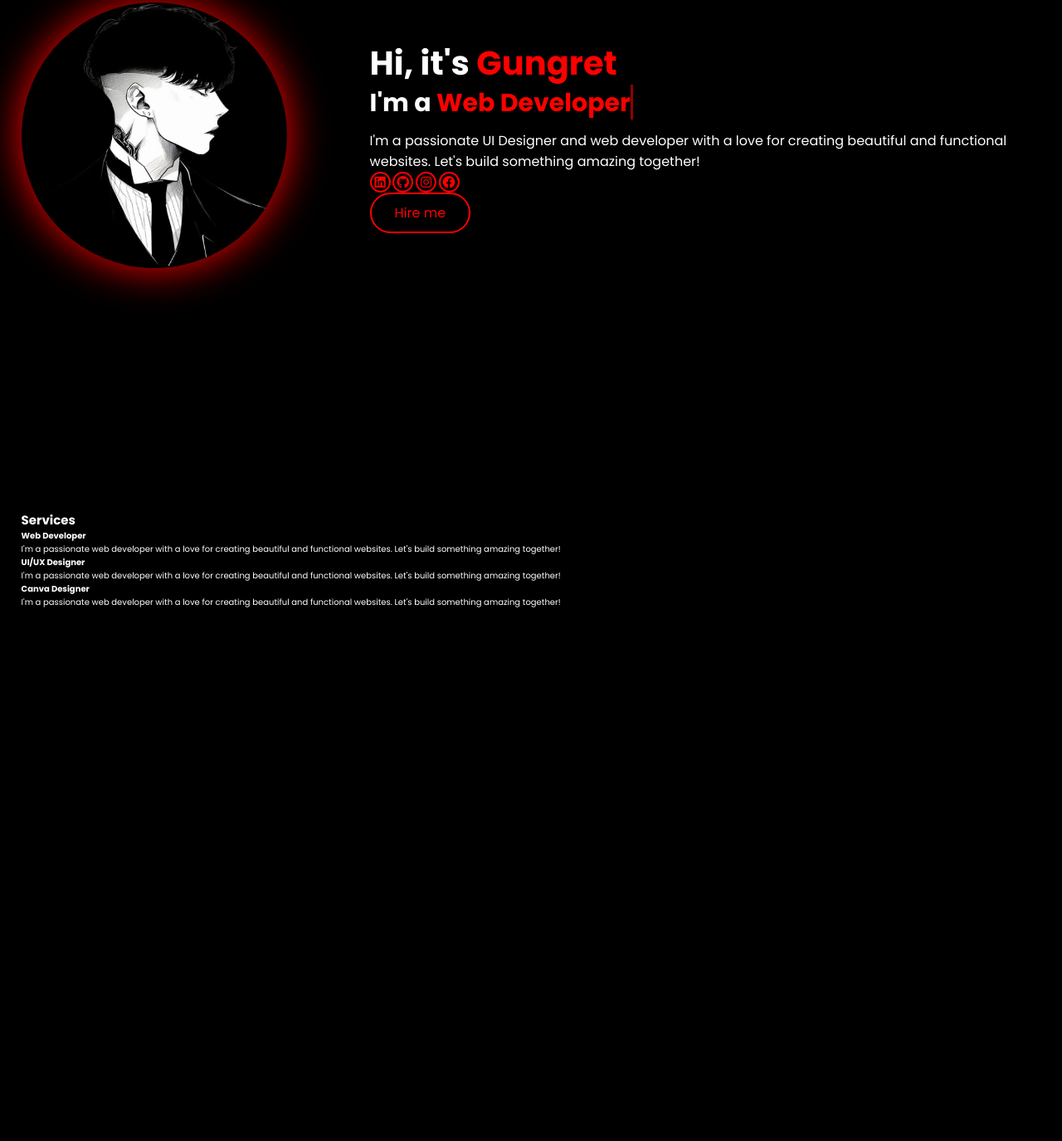
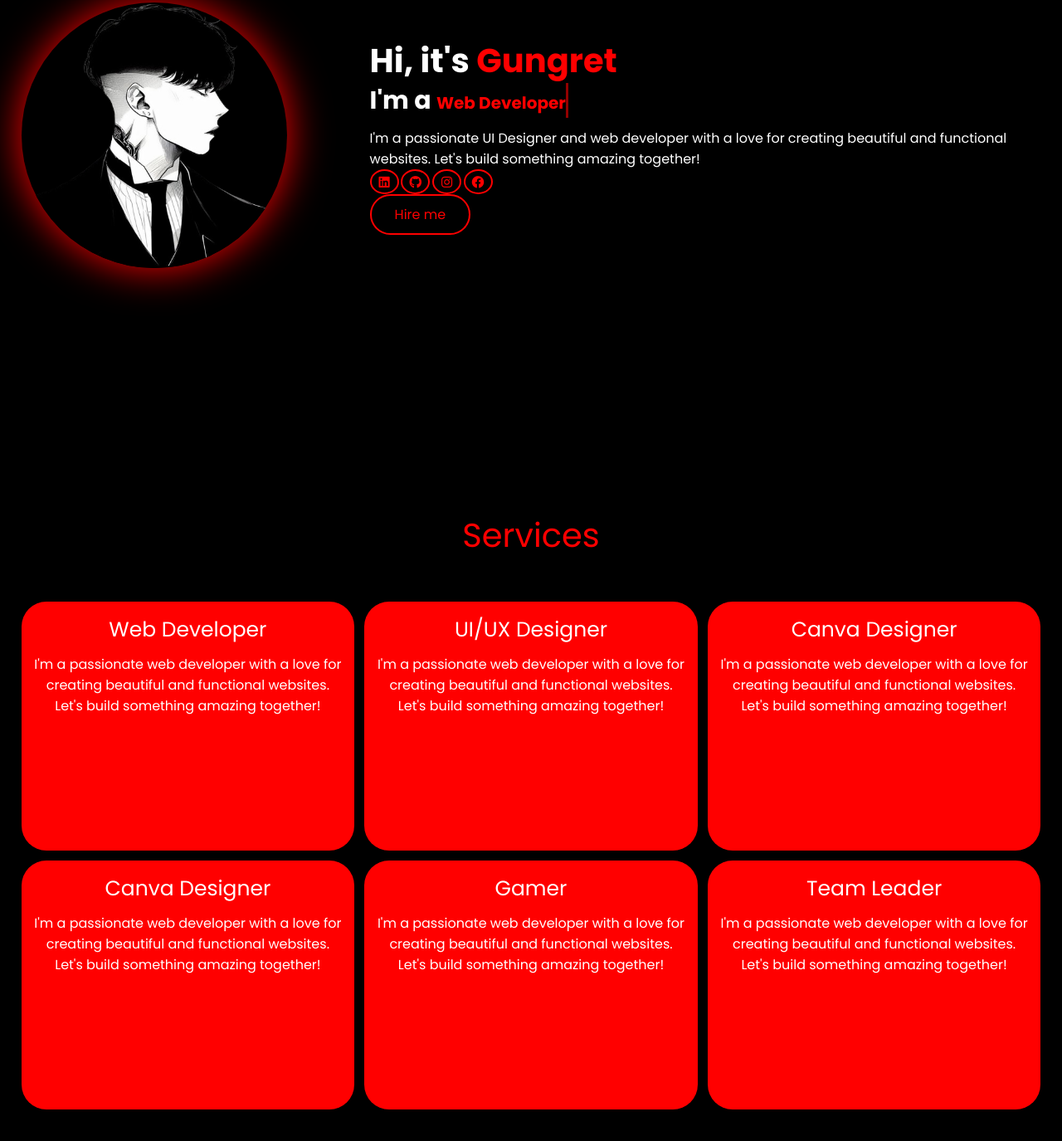
Before and after one commit to glitch-samson/My-Portfolio, a plain HTML site: page index.html in a window 1280 px wide. Shown: the part 235-1610 px from the top of the page at 83% size. Drawn offline with Linux system fonts and the light colour scheme.

Commit message:
third commit

```diff
--- a/index.html
+++ b/index.html
@@ -75,6 +75,34 @@
                     </p>
                 </div>
             </div>
+
+            <div class="service-box">
+                <div class="service-info">
+                    <h4>Canva Designer</h4>
+                    <p>I'm a passionate web developer with a love
+                       for creating beautiful and functional websites.
+                       Let's build something amazing together!
+                    </p>
+                </div>
+            </div>
+            <div class="service-box">
+                <div class="service-info">
+                    <h4>Gamer</h4>
+                    <p>I'm a passionate web developer with a love
+                       for creating beautiful and functional websites.
+                       Let's build something amazing together!
+                    </p>
+                </div>
+            </div>
+            <div class="service-box">
+                <div class="service-info">
+                    <h4>Team Leader</h4>
+                    <p>I'm a passionate web developer with a love
+                       for creating beautiful and functional websites.
+                       Let's build something amazing together!
+                    </p>
+                </div>
+            </div>
         </div>
     </section>
 
--- a/style.css
+++ b/style.css
@@ -70,7 +70,7 @@ nav a.active {
     position: relative;
 }
 
-@media(max-width:900px) {
+@media(max-width:895px) {
     nav {
         position: fixed;
         display: none;
@@ -104,6 +104,7 @@ nav a.active {
 
     .hamburger {
         display: block;
+        display: inline;
     }
 }
 
@@ -162,8 +163,8 @@ span {
     display: inline-flex;
     justify-content: center;
     align-items: center;
-    width: 2.5rem;
-    height: 2.5rem;
+    width: 3.5rem;
+    height: 3rem;
     background-color: transparent;
     border: 0.2rem solid red;
     font-size: 1.5rem;
@@ -213,12 +214,13 @@ span {
     content: "Web Developer";
     color: red;
     animation: words 15s infinite;
+    font-size: 2rem;
 }
 
 .typing-text span::after {
     content: "";
     background-color: black;
-    position: absolute;
+    position: relative;
     width: calc(100% + 8px);
     height: 100%;
     border-left: 3px solid black;
@@ -250,13 +252,13 @@ span {
     }
 }
 
-@media(max-width:1000px) {
+@media(max-width:900px) {
     .home {
         gap: 4rem;
     }
 }
 
-@media(max-width:950px) {
+@media(max-width:900px) {
     .home {
         flex-direction: column;
         margin: 5rem 4rem;
@@ -278,10 +280,16 @@ span {
     }
 }
 
-/* .services {
-    background-color: red;
+.services {
+    background-color:black;
     min-height: 100vh;
     text-align: center;
+}
+.services h2{
+    font-size: 4rem;
+    font-weight: 400;
+    padding-bottom: 5rem;
+    color: red;
 }
 
 .services-container {
@@ -291,12 +299,34 @@ span {
     gap: 1.2rem;
 }
 .service-box{
+    background-color: red;
+    height: 300px;
+    border-radius: 3rem;
+    cursor: pointer;
+    transition: 0.3 ease;
+    padding: 1.5rem;
+    /* display: flex;
+    flex-direction: column;
+    text-align: left;
+    max-height: 200px;
+    justify-content: center;
+    align-items: center;
+    padding: 5rem; */
+}
+
+.service-box:hover{
+    background: black;
+    color: red;
+    transform: scale(1.03);
+    border: 1px solid red;
+}
+.service-box.service-info{
     display: flex;
     flex-direction: column;
     text-align: left;
     max-height: 200px;
     justify-content: center;
-    align-items: center;
+    align-items: baseline;
     padding: 5rem;
 }
 
@@ -310,4 +340,23 @@ span {
     font-weight: 200;
     max-height: 100px;
     margin: auto;
-} */
+}
+
+@media(max-width:991px){
+    .section{
+        padding: 10rem 3% 7rem;
+    }
+    .services{
+        padding-bottom: 7rem;
+    }
+
+}
+@media(max-width:895px){
+    .services h2{
+        margin-bottom: 3rem;
+    }
+
+    .services-container{
+        grid-template-columns: repeat(1, 1fr);
+    }
+}
```
